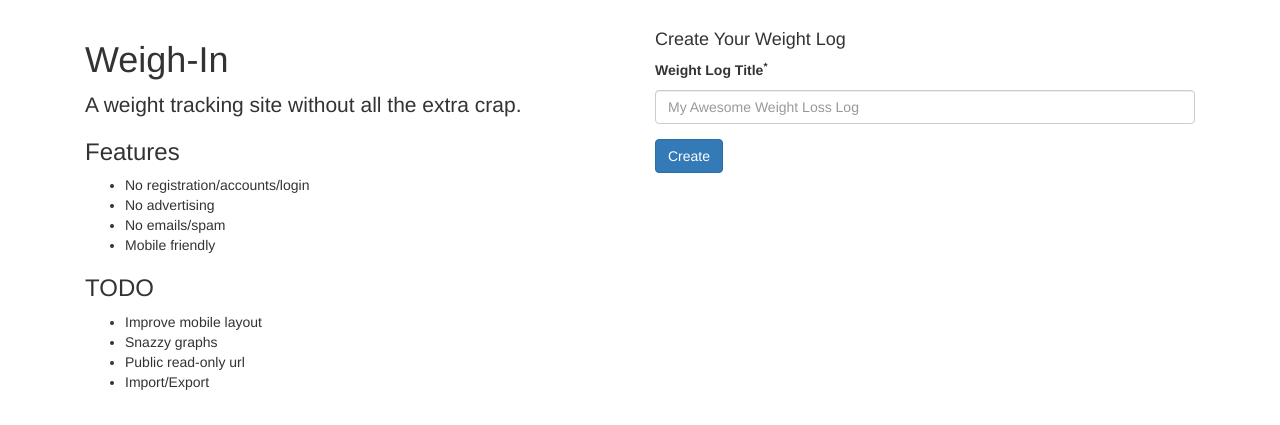
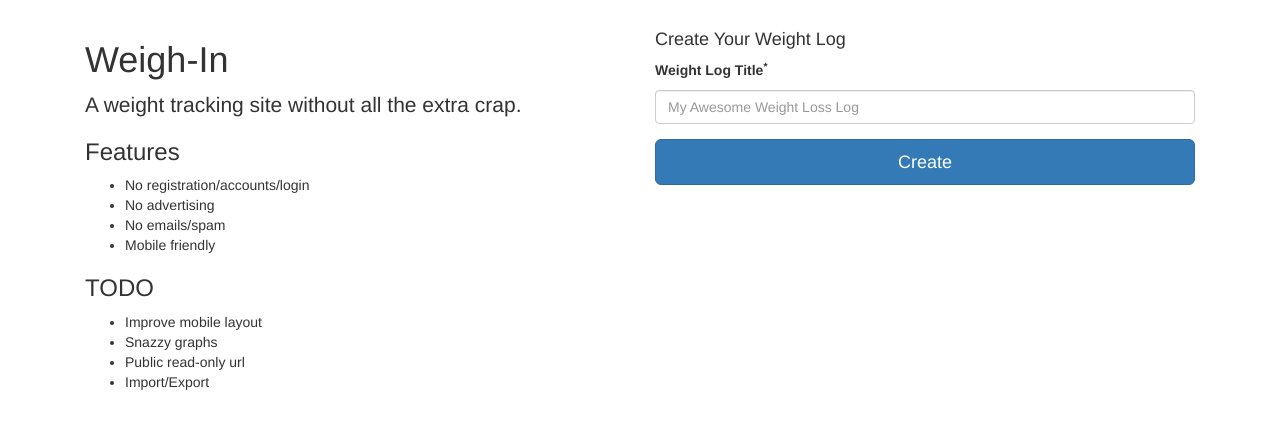
Before and after one commit to bq1990/private-scale, a Flask app: page / in a window 1280 px wide. Shown: the part 51-476 px from the top of the page. Run offline with Flask 2, Linux system fonts and the light colour scheme; parts of the project's set-up code (start-up, migrations or seed data) failed here and were passed over; some libraries are stand-ins or nearby versions.

Commit message:
block buttons

```diff
--- a/weigh_in/templates/home.html
+++ b/weigh_in/templates/home.html
@@ -44,7 +44,7 @@
       </small>
   </div>
   <div class="form-group">
-      <button type="submit" class="btn btn-primary">Create</button>
+      <button type="submit" class="btn btn-primary btn-lg btn-block">Create</button>
     </div>
   </form>
 
```
